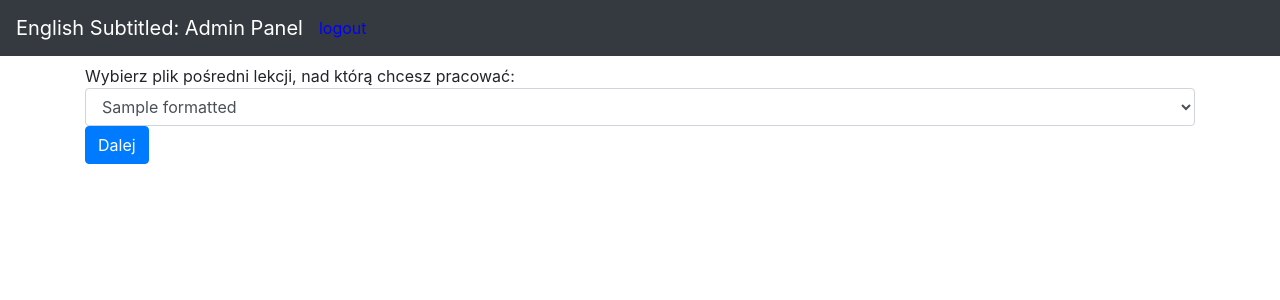
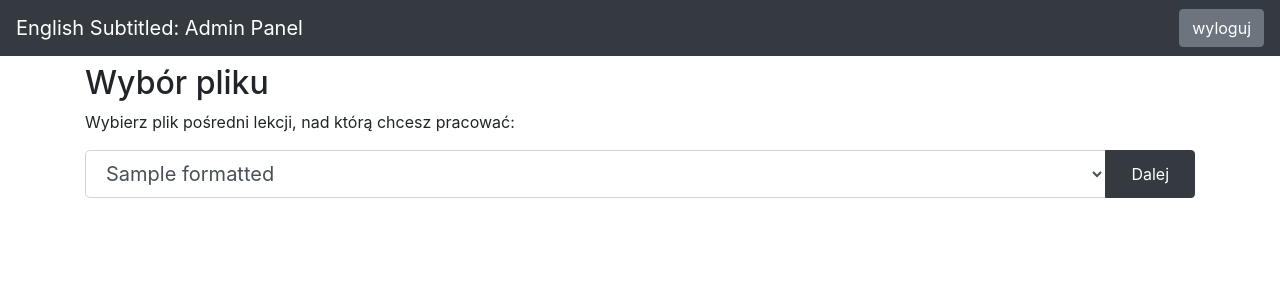
Before and after one commit to Agnes5/EnglishSubtitled-AdminMenu, a Flask app: template Admin/src/templates/fileSelection.html in a window 1280 px wide. Shown: the top 300 px of the page. Run offline with Flask 2, Linux system fonts and the light colour scheme; the template is opened without the code that fills it: most values are stand-ins (such as "Sample title", 1, 10 or a date in 2020); some libraries are stand-ins or nearby versions.

Commit message:
Poprawiony wygląd aplikacji webowej.

```diff
--- a/Admin/src/templates/facebookLogin.html
+++ b/Admin/src/templates/facebookLogin.html
@@ -39,6 +39,8 @@
   }
 </script>
 <div id="loginProgress">
+  <h1>English Subtitled: Admin Panel</h1>
+  <p>Aby kontynuować, musisz się zalogować przez Facebooka.</p>
   <div class="fb-login-button" data-max-rows="3" data-size="large" data-button-type="login_with" data-show-faces="false" data-auto-logout-link="false" data-use-continue-as="true" onlogin="continueToPanel()"></div>
 </div>
 {% endblock %}
--- a/Admin/src/templates/facebookRequired.html
+++ b/Admin/src/templates/facebookRequired.html
@@ -40,5 +40,5 @@
     });
   }
 </script>
-<a onClick="logOut()" style="color: blue">logout</a>
+<button type="button" class="btn btn-secondary" onClick="logOut()">wyloguj</button>
 {% endblock %}
--- a/Admin/src/templates/fileSelection.html
+++ b/Admin/src/templates/fileSelection.html
@@ -1,9 +1,11 @@
 {% extends "facebookRequired.html" %}
 {% block title %}English Subtitled Admin: Choose file{% endblock %}
 {% block content %}
-Wybierz plik pośredni lekcji, nad którą chcesz pracować:
+<h2>Wybór pliku</h2>
+<p>Wybierz plik pośredni lekcji, nad którą chcesz pracować:</p>
 <form action="/worksheet" method="post">
-    <select name="File" class="form-control" >
+    <div class="input-group mb-3">
+        <select name="File" class="form-control form-control-lg" >
             <optgroup label="Nieprzetworzone">
                 {% for formatted,filename in folder_content.items() %}
                 <option value="{{filename}}">{{formatted}}</option>
@@ -15,6 +17,9 @@ Wybierz plik pośredni lekcji, nad którą chcesz pracować:
                 {% endfor %}
             </optgroup>
         </select>
-    <input type="submit" value="Dalej" class="btn btn-primary" />
+        <div class="input-group-append">
+            <input type="submit" value="Dalej" class="btn btn-dark" style="padding-left: 25px; padding-right: 25px;" />
+        </div>
+    </div>
 </form>
 {% endblock %}
--- a/Admin/src/templates/layout.html
+++ b/Admin/src/templates/layout.html
@@ -14,6 +14,8 @@
     <header>
         <nav class="navbar navbar-expand-lg navbar-dark bg-dark fixed-top">
             <a class="navbar-brand" href="/">English Subtitled: Admin Panel</a>
+            <ul class="navbar-nav mr-auto">
+            </ul>
             {% block fblogout %}{% endblock %}
         </nav>
     </header>
--- a/Admin/src/templates/uploadSuccess.html
+++ b/Admin/src/templates/uploadSuccess.html
@@ -1,6 +1,6 @@
 {% extends "facebookRequired.html" %}
 {% block title %}English Subtitled Admin: Sukces{% endblock %}
 {% block content %}
-<h1>Dodawanie lekcji zakończone sukcesem</h1>
-<a href="/">Powrót</a>
+<h2>Dodawanie lekcji zakończone sukcesem</h2>
+<a href="/" class="btn btn-secondary">Powrót</a>
 {% endblock %}
```
Also changed, not shown: Admin/src/templates/uploadFailed.html (+6 -2 lines), Admin/src/templates/worksheet.html (+16 -6 lines). Lines whose indentation alone changed are shown as unchanged.
